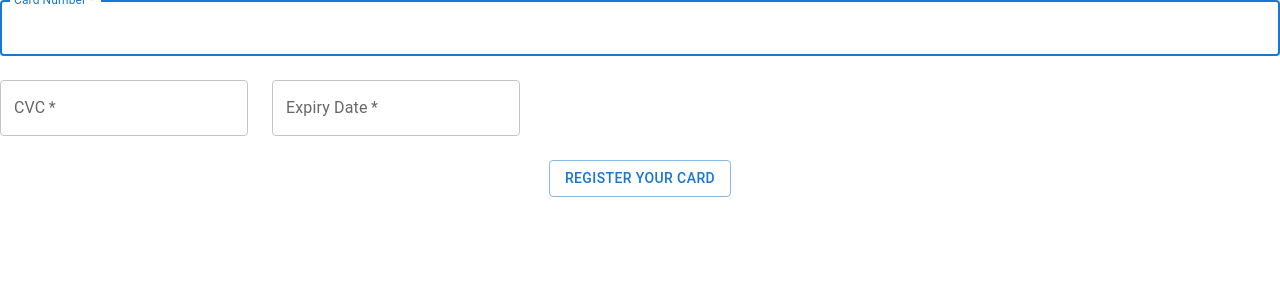
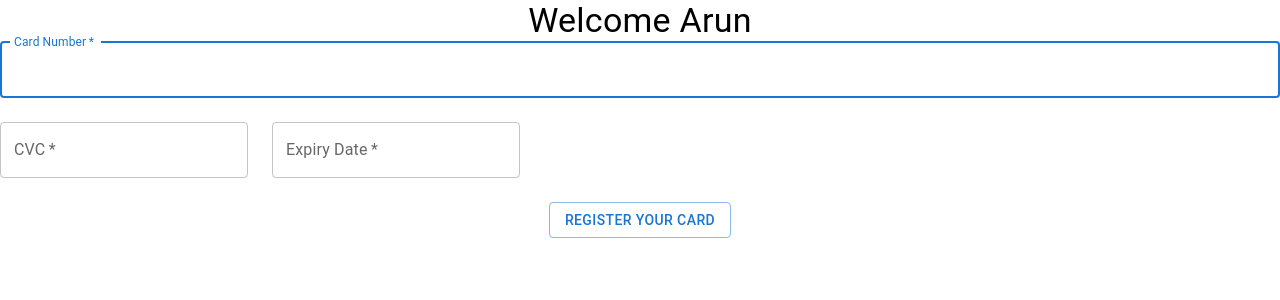
Before and after one commit to arunarora007/tower-recruit-react, a React (Create React App) app in the folder react-app/: page / in a window 1280 px wide. Shown: the top 300 px of the page. Built offline with nearby package versions, Linux system fonts and the light colour scheme.

Commit message:
Added WelcomeText and combined it with CardForm

```diff
--- a/react-app/src/App.tsx
+++ b/react-app/src/App.tsx
@@ -1,10 +1,10 @@
 import './App.css';
-import CardForm from './pages/card/CardForm';
+import RegisterCard from './pages/card/RegisterCard';
 
 function App() {
   return (
     <div className="App">
-      <CardForm/>
+      <RegisterCard/>
     </div>
   );
 }
--- /dev/null
+++ b/react-app/src/pages/card/RegisterCard.tsx
@@ -0,0 +1,14 @@
+import WelcomeText from './WelcomeText'
+import CardForm from './CardForm'
+
+
+const RegisterCard = () =>{
+    return (
+        <div>
+            <WelcomeText/>
+            <CardForm />
+        </div>
+    )
+}
+
+export default RegisterCard
--- /dev/null
+++ b/react-app/src/pages/card/WelcomeText.tsx
@@ -0,0 +1,11 @@
+import {Typography} from '@mui/material'
+
+const WelcomeText = () =>{
+    return (
+        <Typography variant='h4'>
+        Welcome Arun
+        </Typography>
+    )
+}
+
+export default WelcomeText
```
